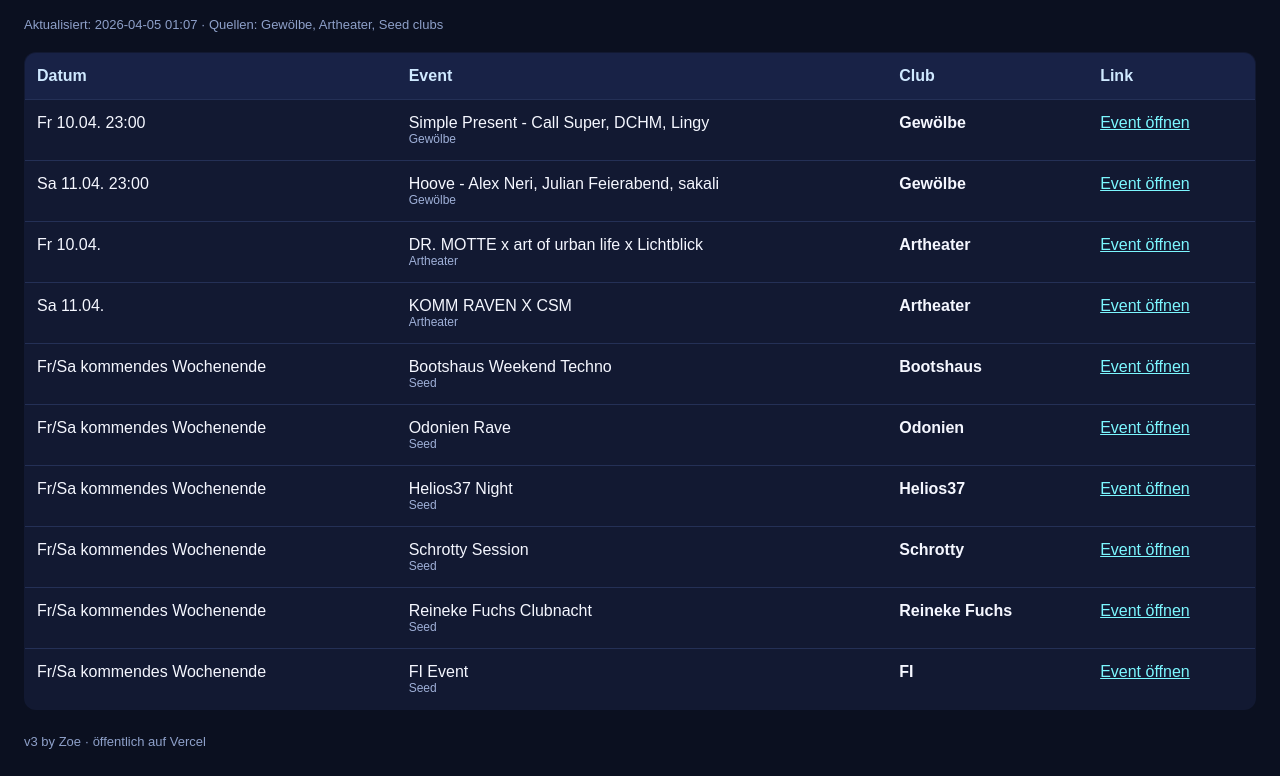
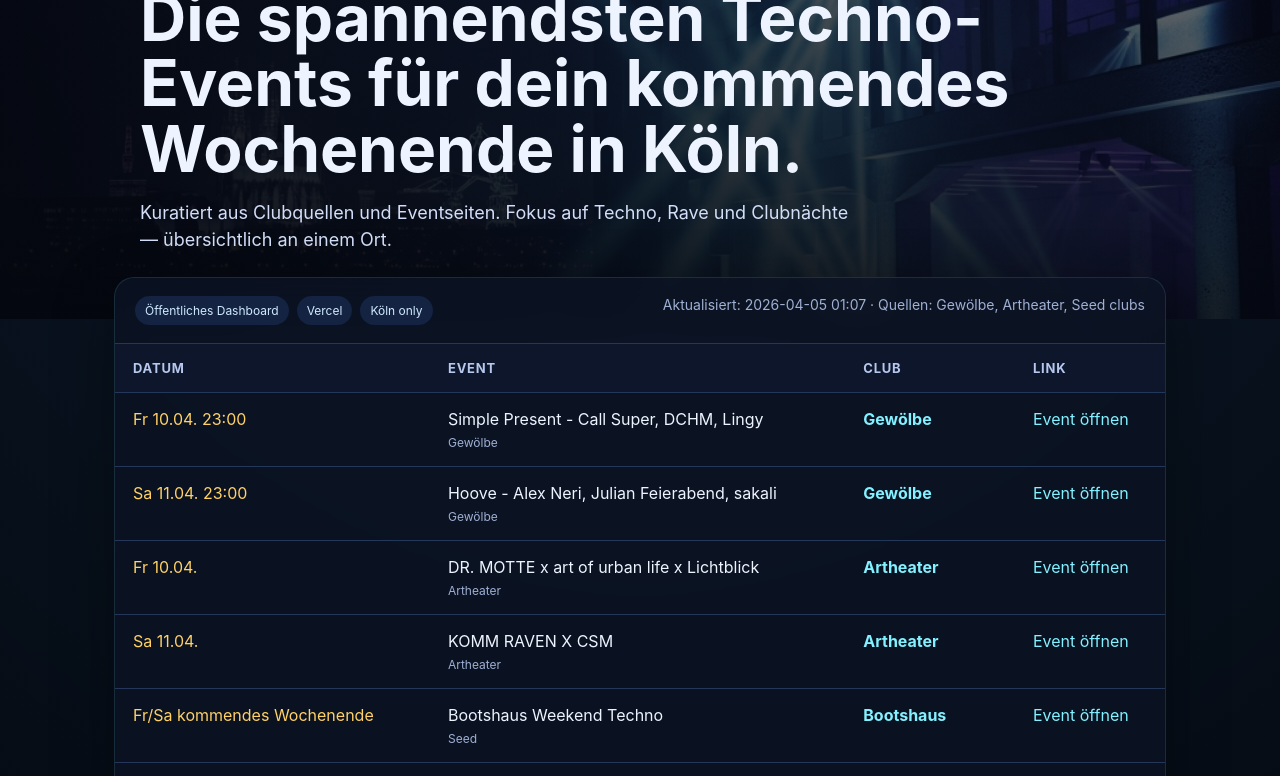
Before and after one commit to ZoePatrick/koeln-techno-dashboard, a plain HTML site: page index.html in a window 1280 px wide. Shown: the part 112-888 px from the top of the page. Drawn offline with Linux system fonts and the light colour scheme.

Commit message:
v4 redesign with hero image

```diff
--- a/index.html
+++ b/index.html
@@ -1,39 +1,33 @@
 <!DOCTYPE html>
-<html lang='de'>
+<html lang="de">
 <head>
-  <meta charset='UTF-8' />
-  <meta name='viewport' content='width=device-width, initial-scale=1.0' />
-  <title>Köln Techno Wochenende</title>
-  <style>
-    body{font-family:Arial,sans-serif;background:#0b1020;color:#f5f7ff;margin:0;padding:24px}
-    h1{color:#7cf7ff;margin-bottom:8px}.sub{color:#b9c4e0;margin-bottom:20px}.meta{color:#8ea0c9;font-size:13px;margin-bottom:20px}
-    table{width:100%;border-collapse:collapse;background:#121932;border:1px solid #243056;border-radius:12px;overflow:hidden}
-    th,td{padding:14px 12px;border-bottom:1px solid #243056;text-align:left;vertical-align:top}
-    th{background:#182246;color:#cfe9ff} tr:hover td{background:#141f3d}
-    a{color:#7cf7ff}.venue{font-weight:700}.src{font-size:12px;color:#9fb0d8}.footer{margin-top:24px;color:#8ea0c9;font-size:13px}
-    .empty{padding:16px;background:#121932;border:1px solid #243056;border-radius:12px}
-  </style>
+<meta charset="UTF-8" />
+<meta name="viewport" content="width=device-width, initial-scale=1.0" />
+<title>Köln Techno Wochenende</title>
+<style>
+:root{--bg:#07101b;--panel:rgba(12,20,36,.78);--line:#25365b;--text:#eef4ff;--muted:#9fb0d4;--cyan:#83f1ff;--violet:#9b7cff;--gold:#ffd166}
+*{box-sizing:border-box} body{margin:0;font-family:Inter,Arial,sans-serif;background:radial-gradient(circle at top,#101a30 0,#07101b 55%,#04070f 100%);color:var(--text)}
+.hero{min-height:46vh;position:relative;display:flex;align-items:end;padding:48px 24px;background:linear-gradient(180deg,rgba(3,6,12,.25),rgba(3,6,12,.82)),url('./hero.png') center/cover no-repeat}
+.hero::after{content:'';position:absolute;inset:0;background:linear-gradient(90deg,rgba(4,7,15,.85),rgba(4,7,15,.35));}.hero-inner{position:relative;z-index:2;max-width:1000px;margin:0 auto;width:100%}
+.kicker{display:inline-block;padding:8px 12px;border:1px solid rgba(131,241,255,.35);border-radius:999px;background:rgba(11,20,40,.45);color:var(--cyan);font-size:12px;letter-spacing:.08em;text-transform:uppercase}
+h1{font-size:clamp(34px,6vw,64px);line-height:1.02;margin:16px 0 12px}.lead{max-width:720px;color:#d3def8;font-size:18px;line-height:1.5}
+.wrap{max-width:1100px;margin:-42px auto 40px;padding:0 24px;position:relative;z-index:3}.panel{background:var(--panel);backdrop-filter:blur(14px);border:1px solid rgba(131,241,255,.12);border-radius:20px;box-shadow:0 18px 60px rgba(0,0,0,.35);overflow:hidden}
+.toolbar{display:flex;justify-content:space-between;gap:12px;flex-wrap:wrap;padding:18px 20px;border-bottom:1px solid var(--line)}.meta{color:var(--muted);font-size:14px}.chip{display:inline-block;padding:7px 10px;border-radius:999px;background:#132341;color:#cfe9ff;font-size:12px;margin-right:8px}
+table{width:100%;border-collapse:collapse} th,td{padding:16px 18px;border-bottom:1px solid var(--line);text-align:left;vertical-align:top} th{font-size:13px;text-transform:uppercase;letter-spacing:.06em;color:#b7c8ee;background:rgba(15,24,45,.8)} tr:hover td{background:rgba(20,31,61,.55)} .venue{font-weight:700;color:var(--cyan)} .src{font-size:12px;color:var(--muted);margin-top:6px} .date{color:var(--gold);white-space:nowrap} a{color:var(--cyan);text-decoration:none} a:hover{text-decoration:underline}.footer{max-width:1100px;margin:18px auto 40px;padding:0 24px;color:var(--muted);font-size:13px}
+@media(max-width:720px){th:nth-child(4),td:nth-child(4){display:none}.hero{min-height:38vh;padding:28px 18px}.wrap,.footer{padding:0 14px}}
+</style>
 </head>
 <body>
-  <h1>🎛️ Köln Techno Wochenende</h1>
-  <div class='sub'>Liste kommender Wochenend-Events in Köln. Fokus: Techno / Clubnächte.</div>
-  <div id='meta' class='meta'>Lade Daten ...</div>
-  <div id='app'></div>
-  <div class='footer'>v3 by Zoe · öffentlich auf Vercel</div>
+<section class="hero"><div class="hero-inner"><span class="kicker">Köln · Techno · Wochenende</span><h1>Die spannendsten Techno-Events für dein kommendes Wochenende in Köln.</h1><p class="lead">Kuratiert aus Clubquellen und Eventseiten. Fokus auf Techno, Rave und Clubnächte — übersichtlich an einem Ort.</p></div></section>
+<div class="wrap"><div class="panel"><div class="toolbar"><div><span class="chip">Öffentliches Dashboard</span><span class="chip">Vercel</span><span class="chip">Köln only</span></div><div id="meta" class="meta">Lade Daten ...</div></div><div id="app"></div></div></div>
+<div class="footer">v4 by Zoe · Quellen werden schrittweise weiter automatisiert</div>
 <script>
 function render(data){
-  const app=document.getElementById('app');
-  document.getElementById('meta').textContent = 'Aktualisiert: '+(data.generatedAt||'unbekannt')+' · Quellen: '+(data.sources||[]).join(', ');
-  const events=data.events||[];
-  if(!events.length){ app.innerHTML='<div class="empty">Keine passenden Events gefunden.</div>'; return; }
-  app.innerHTML = `<table><thead><tr><th>Datum</th><th>Event</th><th>Club</th><th>Link</th></tr></thead><tbody>${events.map(e=>`<tr><td>${e.date}</td><td><div>${e.name}</div><div class="src">${e.source}</div></td><td class="venue">${e.venue}</td><td><a href="${e.link}" target="_blank" rel="noopener">Event öffnen</a></td></tr>`).join('')}</tbody></table>`;
+  document.getElementById('meta').textContent='Aktualisiert: '+(data.generatedAt||'unbekannt')+' · Quellen: '+(data.sources||[]).join(', ');
+  const events=data.events||[]; const app=document.getElementById('app');
+  if(!events.length){app.innerHTML='<div style="padding:18px">Keine passenden Events gefunden.</div>';return;}
+  app.innerHTML=`<table><thead><tr><th>Datum</th><th>Event</th><th>Club</th><th>Link</th></tr></thead><tbody>${events.map(e=>`<tr><td class="date">${e.date}</td><td><div>${e.name}</div><div class="src">${e.source}</div></td><td class="venue">${e.venue}</td><td><a href="${e.link}" target="_blank" rel="noopener">Event öffnen</a></td></tr>`).join('')}</tbody></table>`;
 }
-async function load(){
-  const res=await fetch('./events.json',{cache:'no-store'});
-  const data=await res.json();
-  render(data);
-}
-load();
+fetch('./events.json',{cache:'no-store'}).then(r=>r.json()).then(render);
 </script>
-</body>
-</html>
+</body></html>
```
Also changed, not shown: hero.png (added).
